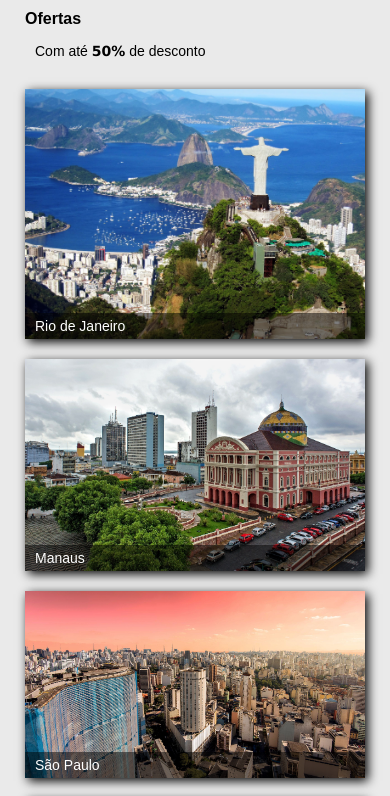
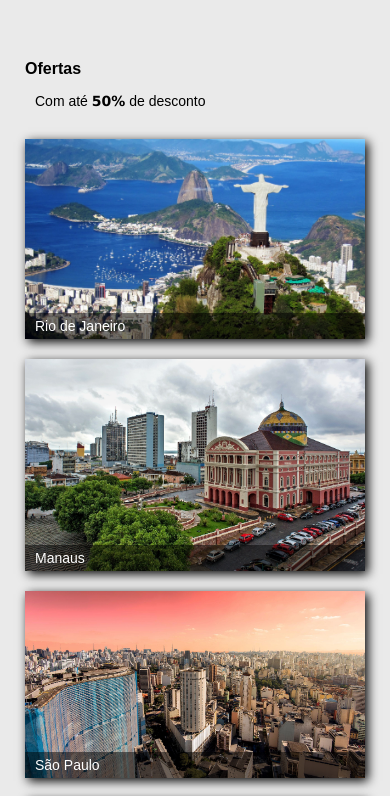
Before and after one commit to AlvaroCastroC/Agencia-de-viagens, a plain HTML site: page index.html in a window 390 px wide. Shown: the part 985-1781 px from the top of the page. Drawn offline with Linux system fonts and the light colour scheme.

Commit message:
Modificando a responsividade da pagina mobile

```diff
--- a/CSS/estilo.css
+++ b/CSS/estilo.css
@@ -206,7 +206,6 @@ span{
     flex-wrap: wrap;
     justify-content: space-between;
     width: 100%;
-    height: 100%;
     margin-top: 30px;
 }
 
@@ -433,7 +432,7 @@ footer{
     }
 
     .background{
-        height: 900px;
+        min-height: 950px;
     }
     header{
         height: 35px;
@@ -510,8 +509,28 @@ footer{
         flex-wrap: nowrap;
         justify-content: flex-start;
         width: 100%;
-        height: 1300px ;
+        height: 950px;
     }
+       @media only screen and (min-width: 345px) {
+        .enquadro-imagem{
+            height: 1000px;
+        }
+       }
+       @media only screen and (min-width: 364px) {
+        .enquadro-imagem{
+            height: 1100px;
+        }
+       }
+       @media only screen and (min-width: 410px) {
+        .enquadro-imagem{
+            height: 1150px;
+        }
+       }
+       @media only screen and (min-width: 455px) {
+        .enquadro-imagem{
+            height: 1200px;
+        }
+       }
 
     .enquadro-imagem .imagem-principal{
         width: 100%;
@@ -520,7 +539,7 @@ footer{
 
     .imagem-principal div{
         width: 100%;
-        max-height: 250px;
+        max-height: 200px;
     }
 
     .imagem-principal div img{
@@ -552,6 +571,7 @@ footer{
         flex-flow: column;
         justify-content: flex-start;
         width: 100%;
+
     }
 
     .enquadro-card .card {
```
